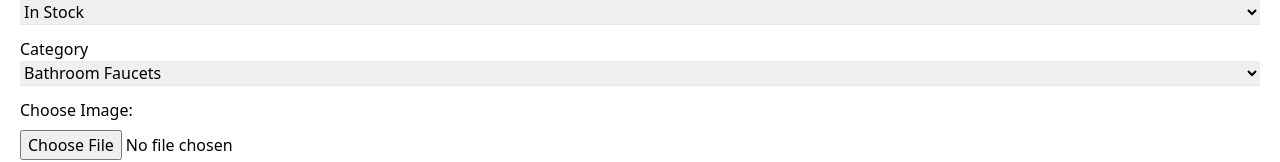
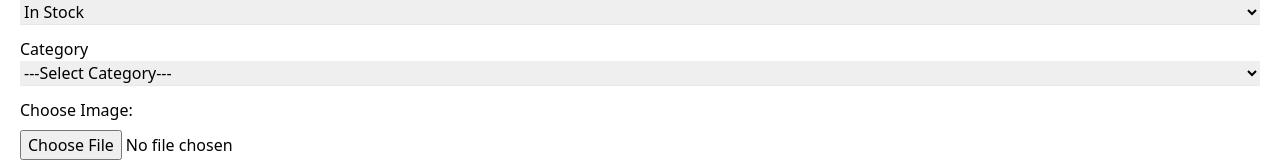
Before and after one commit to DulanjanChanaka/samiko-dashboard, a React (Create React App) app: page /category in a window 1280 px wide. Shown: the part 327-489 px from the top of the page. Built offline with nearby package versions, Linux system fonts and the light colour scheme; no server answers; the database is empty.

Commit message:
category add

```diff
--- a/src/components/CategoryItem.jsx
+++ b/src/components/CategoryItem.jsx
@@ -151,7 +151,7 @@ function CategoryItem() {
                     value={category}
                     onChange={(e) => setCategory(e.target.value)}
                     className='border-b border-solid'
-                >
+                > <option >---Select Category---</option>
                     <option value="bathroomfaucets">Bathroom Faucets</option>
                     <option value="mirrors">Bathroom Mirrors</option>
                     <option value="cabinets">Bathroom Cabinets and Vanities</option>
```
